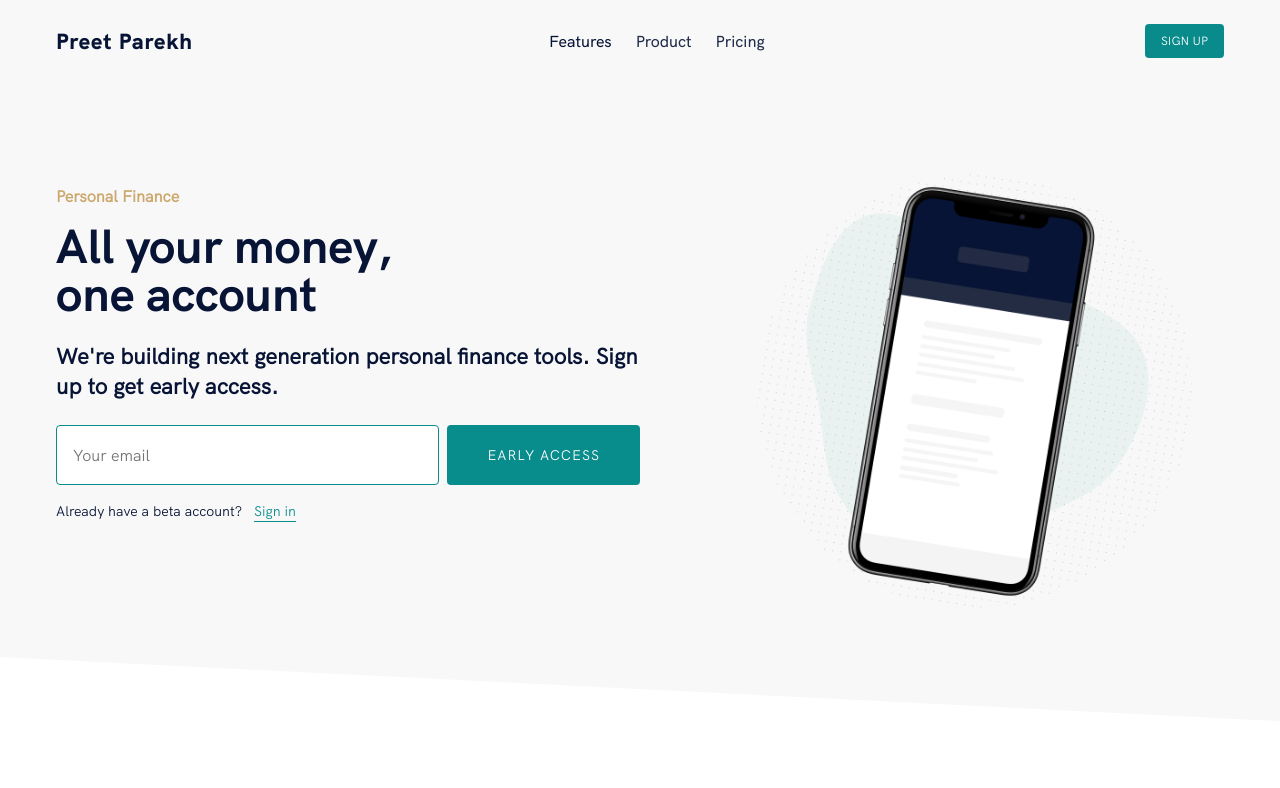
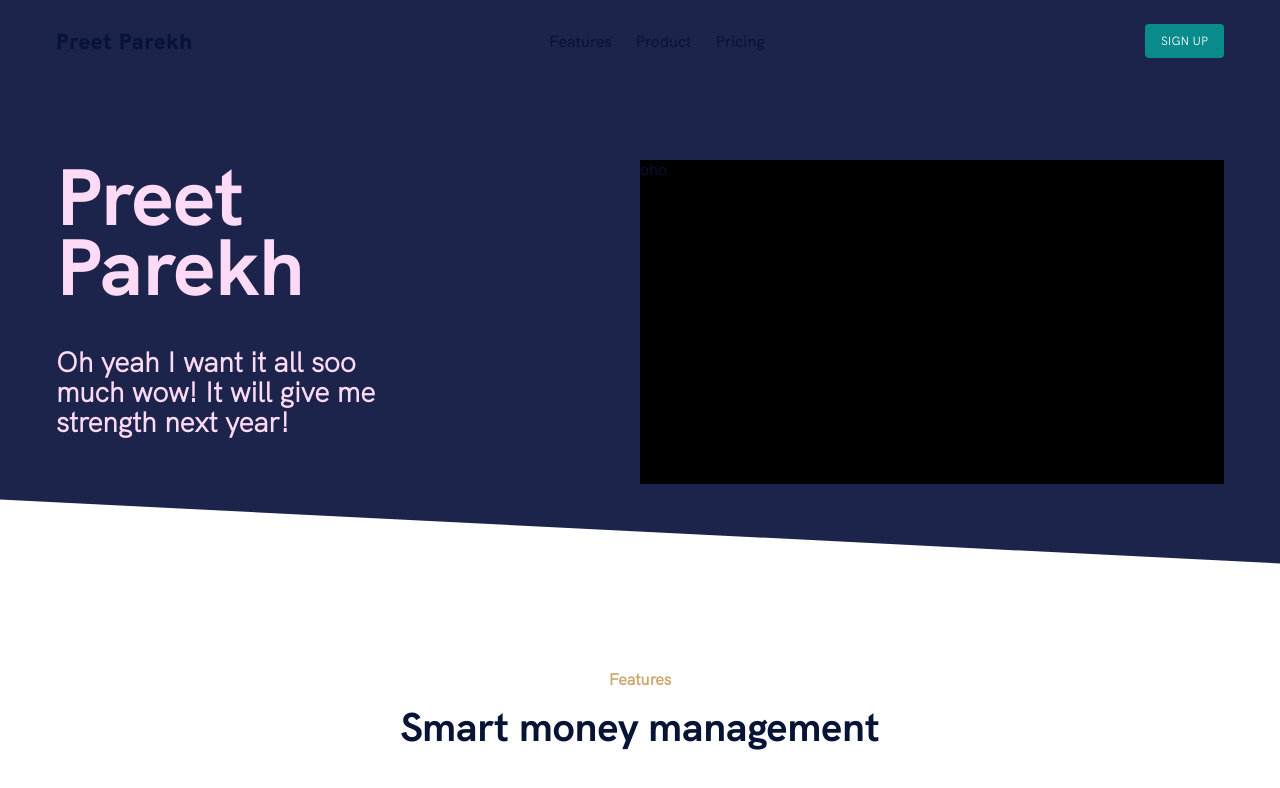
Before and after one commit to preetjdp/preetjdp.github.io, a Gatsby site: page / in a window 1280 px wide. Shown: the top 788 px of the page. Built offline with nearby package versions, Linux system fonts and the light colour scheme; Gatsby itself is replaced by a stand-in of ours.

Commit message:
Things are happening

```diff
--- /dev/null
+++ b/src/components/sections/homePage/header.js
@@ -0,0 +1,67 @@
+import React from "react"
+import styled from "styled-components"
+
+import { Container } from "../../global"
+
+const Header = () => (
+    <HeaderWrapper>
+        <Container>
+            <Flex>
+                <HeaderTextGroup>
+                    <HeaderTitle>
+                        Preet <br/> Parekh
+                    </HeaderTitle>
+                    <HeaderContent>
+                        Oh yeah I want it all soo much wow! It will give me strength next year!
+                    </HeaderContent>
+                </HeaderTextGroup>
+                <HeaderImagesGroup>
+                    oho
+                </HeaderImagesGroup>
+            </Flex>
+        </Container>
+    </HeaderWrapper>
+)
+
+export default Header
+
+const HeaderWrapper = styled.header`
+  background-color: ${props => props.theme.color.background.purple};
+  padding: 160px 0 80px 0;
+  position: relative;
+  clip-path: polygon(0 0, 100% 0, 100% 100%, 0 calc(100% - 5vw));
+`
+
+const Flex = styled.div`
+  display: grid;
+  justify-content: space-between;
+  align-content: center;
+  grid-template-columns: 1fr 1fr;
+  @media (max-width: ${props => props.theme.screen.md}) {
+    grid-template-columns: 1fr;
+    grid-gap: 64px;
+  }
+`
+
+const HeaderTextGroup = styled.div`
+//   background-color: black;
+display: flex;
+flex-direction: column;
+`
+
+const HeaderImagesGroup = styled.div`
+    background-color: black;
+`
+
+const HeaderTitle = styled.h1`
+  color: ${props => props.theme.color.pink};
+  ${props => props.theme.font_size.xxlarge};
+  margin: 0px;
+`
+
+const HeaderContent = styled.h5`
+  color: ${props => props.theme.color.pink};
+  ${props => props.theme.font_size.large};
+  font-family: ${props => props.theme.font.light};
+  max-width: 320px;
+`
--- a/src/pages/index.js
+++ b/src/pages/index.js
@@ -4,7 +4,7 @@ import Layout from "../components/common/layout/layout"
 import SEO from "../components/common/layout/seo"
 import Navigation from "../components/common/navigation/navigation"
 
-import Header from "../components/sections/header"
+import Header from "../components/sections/homePage/header"
 import Features from "../components/sections/features"
 import Footer from "../components/sections/footer"
 import GetStarted from "../components/sections/getstarted"
--- a/src/styles/theme.js
+++ b/src/styles/theme.js
@@ -20,15 +20,18 @@ const theme = {
     large: "font-size: 28px; line-height: 30px",
     larger: "font-size: 40px; line-height: 50px",
     xlarge: "font-size: 48px; line-height: 48px",
+    xxlarge: "font-size: 80px; line-height: 70px"
   },
 
   color: {
     primary: "#071435",
     secondary: "#098c8c",
     accent: "#cca86e",
+    pink: "#FDDBF6",
     background: {
       white: "#ffffff",
       light: "#f8f8f8",
+      purple: "#1D244B"
     },
     white: {
       regular: "#ffffff",
```
